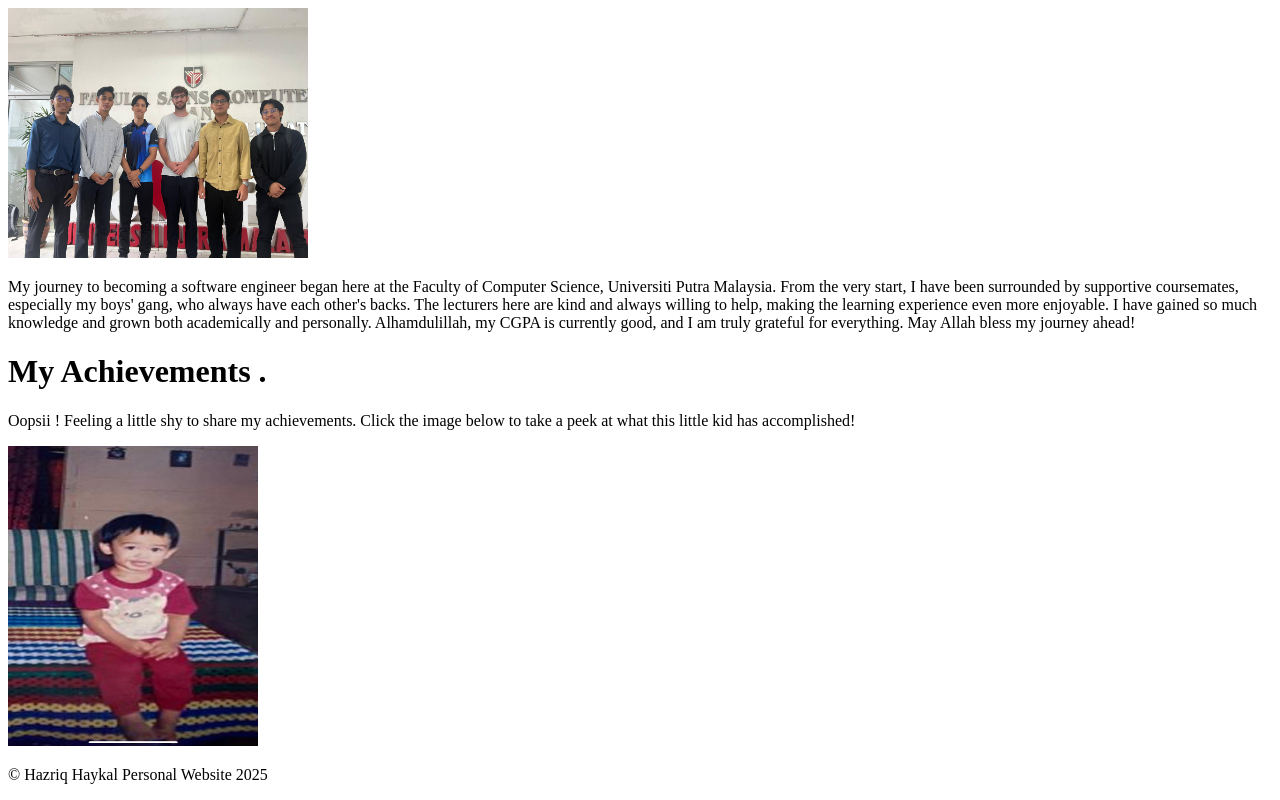
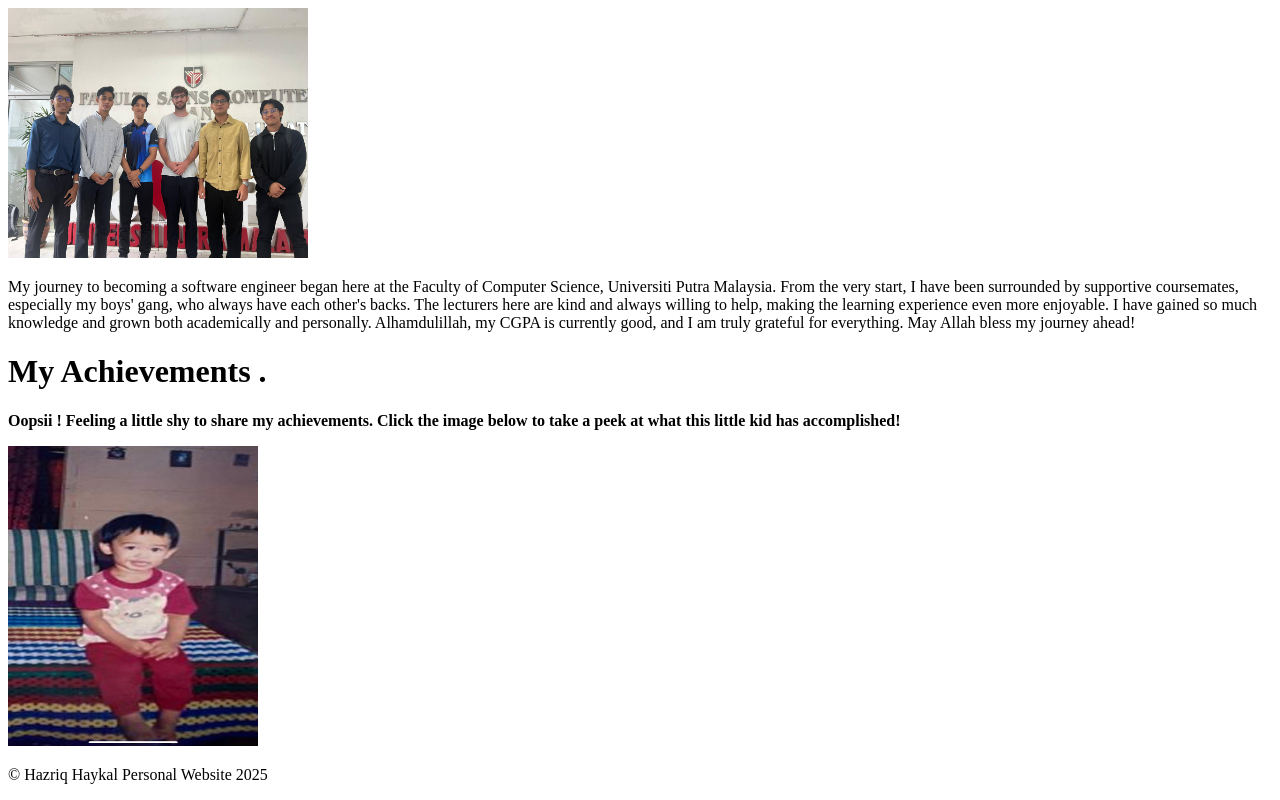
Before and after one commit to HazriqHaykal/myweb, a plain HTML site: page education.html in a window 1280 px wide. Shown: the part 1295-2095 px from the top of the page. Drawn offline with Linux system fonts and the light colour scheme.

Commit message:
education.html

```diff
--- a/education.html
+++ b/education.html
@@ -39,7 +39,7 @@
     </div>
 
     <h1>My Achievements .</h1>
-    <p>Oopsii ! Feeling a little shy to share my achievements. Click the image below to take a peek at what this little kid has accomplished!</p>
+    <strong><p>Oopsii ! Feeling a little shy to share my achievements. Click the image below to take a peek at what this little kid has accomplished!</p></strong>
     <a href="Achievement.html">
         <img src="kid(2).jpg" width="250" height="300" alt="Kid Image">
     </a>
```
